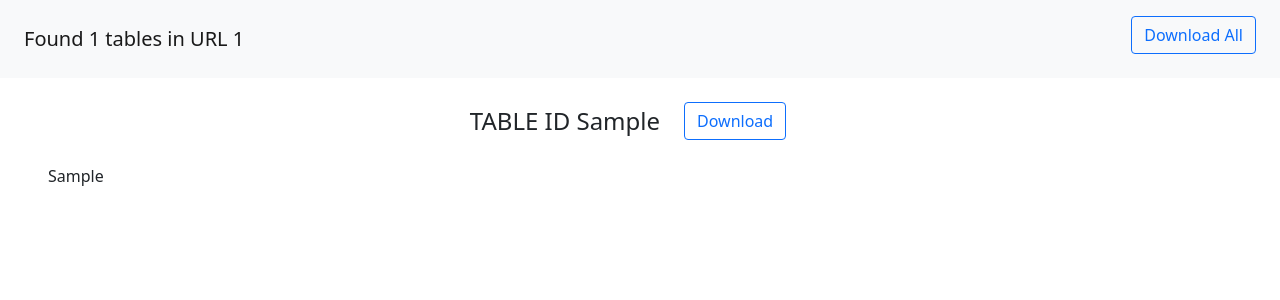
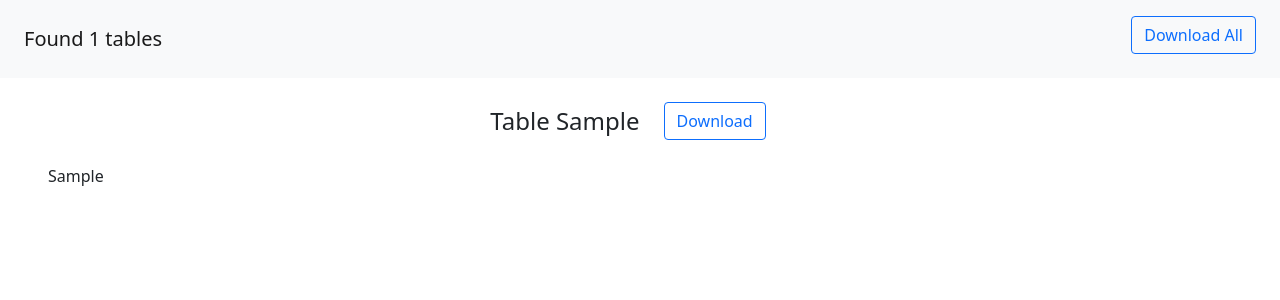
Before and after one commit to Aidanddow/cs20-main, a Django app: template backend/templates/streamline/preview_page.html in a window 1280 px wide. Shown: the top 300 px of the page. Run offline with Django 3.2, Linux system fonts and the light colour scheme; the template is opened without the code that fills it: most values are stand-ins (such as "Sample title", 1, 10 or a date in 2020).

Commit message:
tidy preview page

```diff
--- a/backend/templates/streamline/preview_page.html
+++ b/backend/templates/streamline/preview_page.html
@@ -14,7 +14,7 @@
 <body>
         <div>
                 <nav class="navbar navbar-light justify-content-between bg-light">
-                        <span class="navbar-brand mx-4 mb-0 h1">Found {{ table_count }} tables in URL {{url_id}}</span>
+                        <span class="navbar-brand mx-4 mb-0 h1">Found {{ table_count }} tables</span>
                         <ul class="navbar-nav">
                                 <li class="nav-item">
                                         <a class="btn btn-outline-primary mx-4 mt-2" href="{% url 'download_file' table_ids table_type %}">Download All</a></p>
@@ -26,7 +26,7 @@
                         {% for table in Web_Page_Tables %}
                                 <li class="list-group-item p-4">
                                         <div class="d-flex flex-row align-items-center justify-content-center">
-                                                <h4 class="mb-0">TABLE ID {{ table.0 }}</h4>
+                                                <h4 class="mb-0">Table {{ table.0 }}</h4>
                                                 <a class="btn btn-outline-primary mb-0 mx-4" href="{% url 'download_file'  table.0 table_type %}">Download</a>
                                         </div>
                                         <div class="p-4">
```
